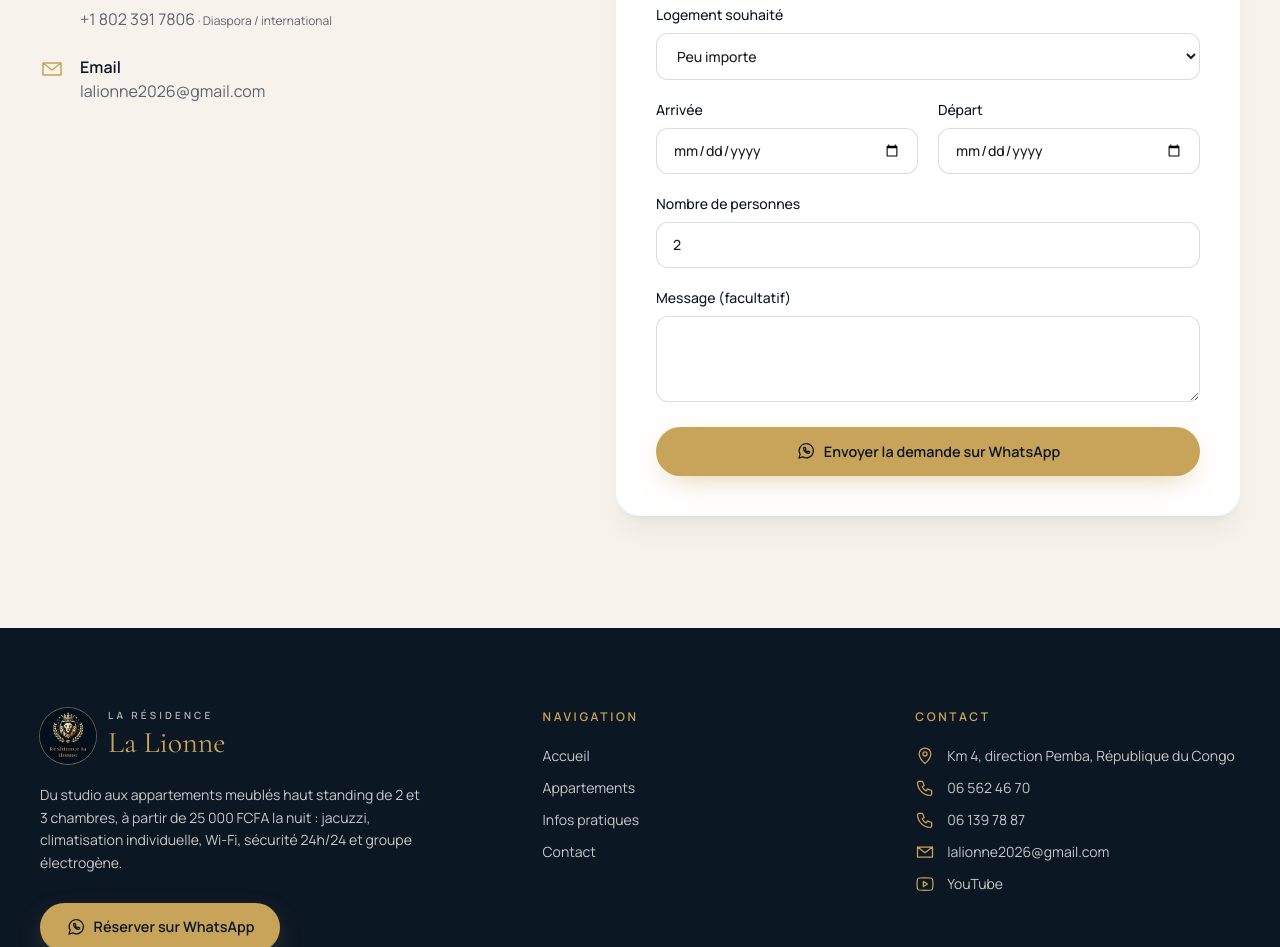
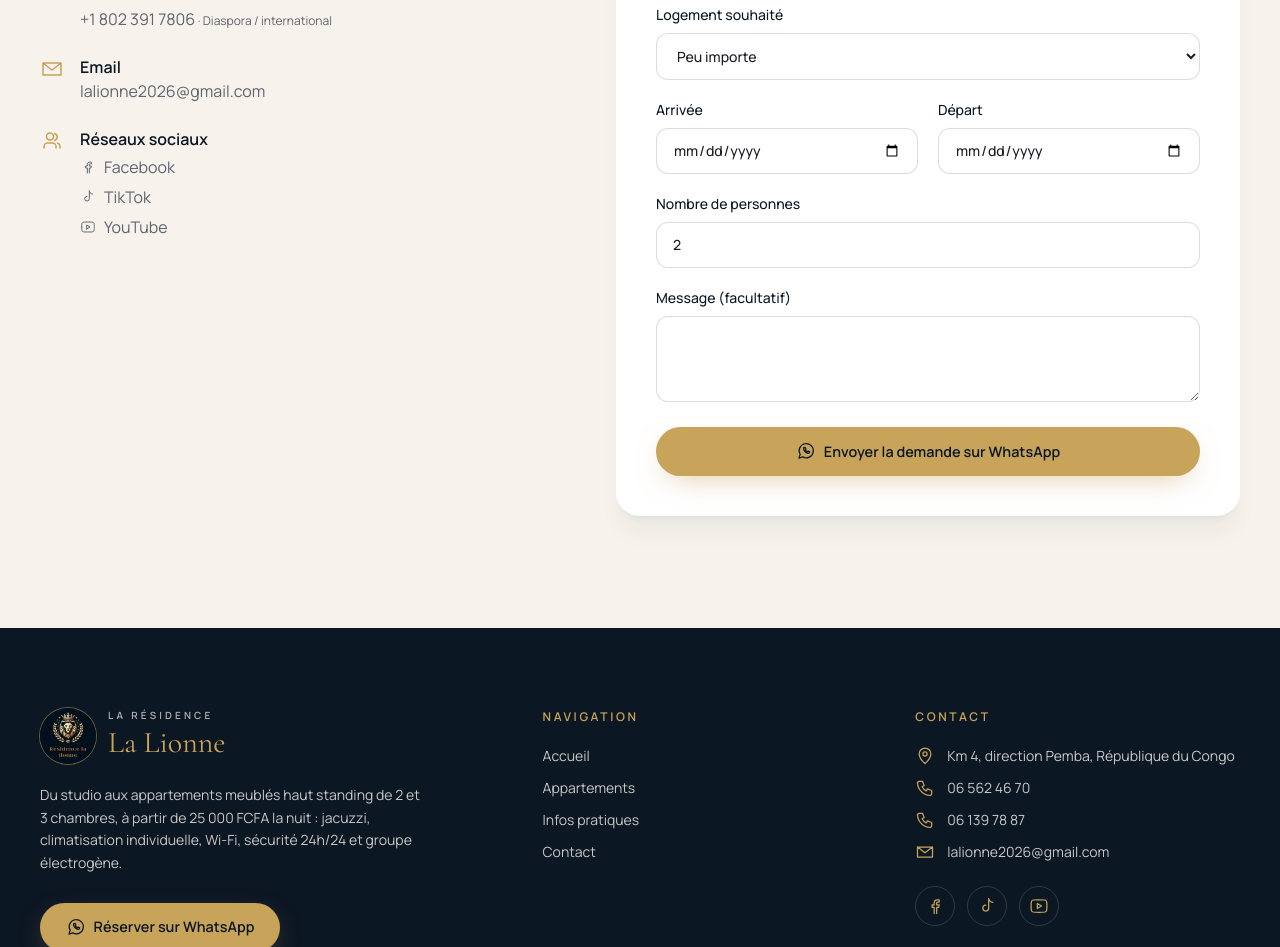
Before and after one commit to lalionne2026/residencelalionne, a Next.js app: page /contact in a window 1280 px wide. Shown: the part 805-1752 px from the top of the page. Built offline with nearby package versions, Linux system fonts and the light colour scheme.

Commit message:
feat(contact): WhatsApp 06 139 78 87, liens Facebook et TikTok

```diff
--- a/src/app/contact/page.tsx
+++ b/src/app/contact/page.tsx
@@ -57,6 +57,26 @@ export default function ContactPage() {
                   </a>
                 </div>
               </li>
+              <li className="flex gap-4">
+                <Icon name="users" className="mt-0.5 size-6 shrink-0 text-gold" />
+                <div>
+                  <p className="font-semibold text-night">Réseaux sociaux</p>
+                  <ul className="mt-1 space-y-1">
+                    {site.social.map((s) => (
+                      <li key={s.name}>
+                        <a
+                          href={s.href}
+                          target="_blank"
+                          rel="noopener"
+                          className="inline-flex items-center gap-2 text-muted transition-colors hover:text-night"
+                        >
+                          <Icon name={s.name} className="size-4" /> {s.label}
+                        </a>
+                      </li>
+                    ))}
+                  </ul>
+                </div>
+              </li>
             </ul>
           </Reveal>
 
--- a/src/app/layout.tsx
+++ b/src/app/layout.tsx
@@ -47,6 +47,7 @@ const jsonLd = {
   image: `${site.url}/images/residence/facade.jpg`,
   telephone: site.phones[0].tel,
   email: site.email,
+  sameAs: site.social.map((s) => s.href),
   address: {
     "@type": "PostalAddress",
     streetAddress: site.address.street,
--- a/src/components/footer.tsx
+++ b/src/components/footer.tsx
@@ -48,11 +48,21 @@ export function Footer() {
                 <Icon name="mail" className="size-5 shrink-0 text-gold" /> {site.email}
               </a>
             </li>
-            <li>
-              <a href={site.social.youtube} target="_blank" rel="noopener" className="flex gap-3 transition-colors hover:text-gold">
-                <Icon name="youtube" className="size-5 shrink-0 text-gold" /> YouTube
-              </a>
-            </li>
+          </ul>
+          <ul className="mt-6 flex gap-3">
+            {site.social.map((s) => (
+              <li key={s.name}>
+                <a
+                  href={s.href}
+                  target="_blank"
+                  rel="noopener"
+                  aria-label={s.label}
+                  className="flex size-10 items-center justify-center rounded-full border border-white/15 text-gold transition-colors hover:border-gold hover:bg-gold hover:text-night"
+                >
+                  <Icon name={s.name} />
+                </a>
+              </li>
+            ))}
           </ul>
         </div>
       </div>
--- a/src/components/icons.tsx
+++ b/src/components/icons.tsx
@@ -1,6 +1,18 @@
 import type { ServiceIcon } from "@/content/site";
 
-type IconName = ServiceIcon | "whatsapp" | "phone" | "mail" | "pin" | "youtube" | "arrow" | "check" | "users" | "close";
+type IconName =
+  | ServiceIcon
+  | "whatsapp"
+  | "phone"
+  | "mail"
+  | "pin"
+  | "youtube"
+  | "facebook"
+  | "tiktok"
+  | "arrow"
+  | "check"
+  | "users"
+  | "close";
 
 const paths: Record<IconName, React.ReactNode> = {
   shield: <path d="M12 3 4.5 6v5.5c0 4.6 3.2 8.6 7.5 9.5 4.3-.9 7.5-4.9 7.5-9.5V6L12 3Zm-3 9 2 2 4-4" />,
@@ -20,6 +32,8 @@ const paths: Record<IconName, React.ReactNode> = {
   mail: <path d="M3 6h18v12H3V6Zm0 0 9 7 9-7" />,
   pin: <path d="M12 21s-7-6.1-7-11.5a7 7 0 1 1 14 0C19 14.9 12 21 12 21Zm0-9a2.5 2.5 0 1 0 0-5 2.5 2.5 0 0 0 0 5Z" />,
   youtube: <path d="M2.5 12s0-4 .5-5.5c.3-.9 1-1.5 1.9-1.7C6.6 4.5 12 4.5 12 4.5s5.4 0 7.1.3c.9.2 1.6.8 1.9 1.7.5 1.5.5 5.5.5 5.5s0 4-.5 5.5c-.3.9-1 1.5-1.9 1.7-1.7.3-7.1.3-7.1.3s-5.4 0-7.1-.3c-.9-.2-1.6-.8-1.9-1.7C2.5 16 2.5 12 2.5 12Zm7.5 3 5-3-5-3v6Z" />,
+  facebook: <path d="M14 21v-7.5h2.5l.5-3h-3V8.8c0-.9.3-1.5 1.6-1.5H17V4.6c-.3 0-1.2-.1-2.3-.1-2.3 0-3.7 1.4-3.7 3.9v2.1H8.5v3H11V21" />,
+  tiktok: <path d="M14 3v11.5a3.5 3.5 0 1 1-3.5-3.5M14 3c.4 2.6 2.2 4.4 5 4.6" />,
   arrow: <path d="M5 12h14m-5-5 5 5-5 5" />,
   check: <path d="m5 12.5 4.5 4.5L19 7.5" />,
   users: (
--- a/src/content/site.ts
+++ b/src/content/site.ts
@@ -1,5 +1,4 @@
 // Informations générales de la résidence.
-// TODO(propriétaire) : confirmer la ville exacte, le numéro WhatsApp principal et les liens réseaux sociaux.
 
 export const site = {
   name: "La Résidence La Lionne",
@@ -22,13 +21,14 @@ export const site = {
       note: "Diaspora / international",
     },
   ],
-  whatsapp: "242065624670",
+  whatsapp: "242061397887",
   email: "lalionne2026@gmail.com",
-  social: {
-    youtube: "https://www.youtube.com/@residencelalionne",
-    facebook: null as string | null,
-    instagram: null as string | null,
-  },
+  // Réseaux sociaux affichés dans le pied de page et sur la page Contact.
+  social: [
+    { name: "facebook", label: "Facebook", href: "https://www.facebook.com/share/v/19zgHJZx6r/" },
+    { name: "tiktok", label: "TikTok", href: "https://www.tiktok.com/@lalionne4256" },
+    { name: "youtube", label: "YouTube", href: "https://www.youtube.com/@residencelalionne" },
+  ],
   checkIn: "13h00",
   checkOut: "12h00",
   currency: "FCFA",
```
Also changed, not shown: 2 other files (tests, documents, lock files or other folders).
